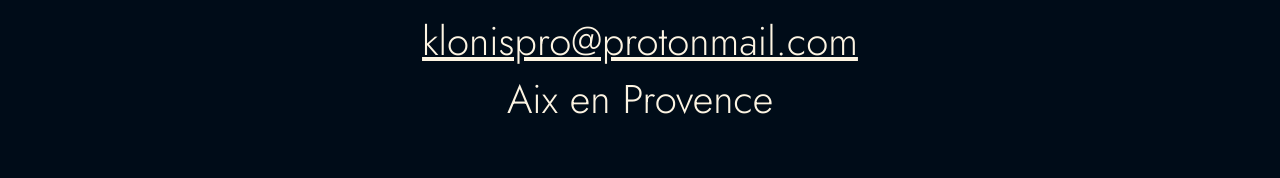
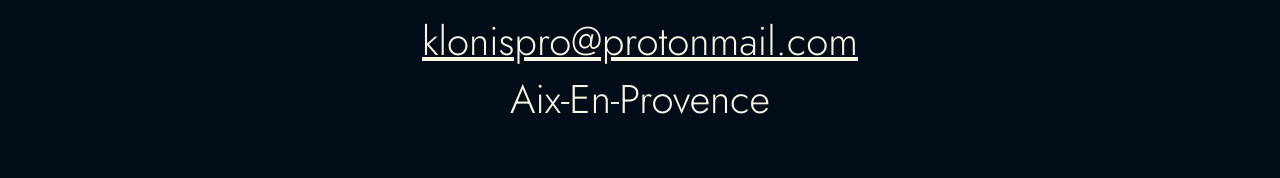
Before and after one commit to tom-ruiz/Klonis, a Next.js app: page /pages/page-contact in a window 1280 px wide. Shown: the part 725-903 px from the top of the page. Built offline with nearby package versions, Linux system fonts and the light colour scheme.

Commit message:
Localisation : tirets rajoutés

```diff
--- a/src/pages/pages/page-contact.js
+++ b/src/pages/pages/page-contact.js
@@ -108,7 +108,7 @@
           <Link href="mailto:klonispro@protonmail.com">klonispro@protonmail.com</Link>
         </p>
         <p>
-          Aix en Provence
+          Aix-En-Provence
         </p>
       </section>
       <Footer />
```
